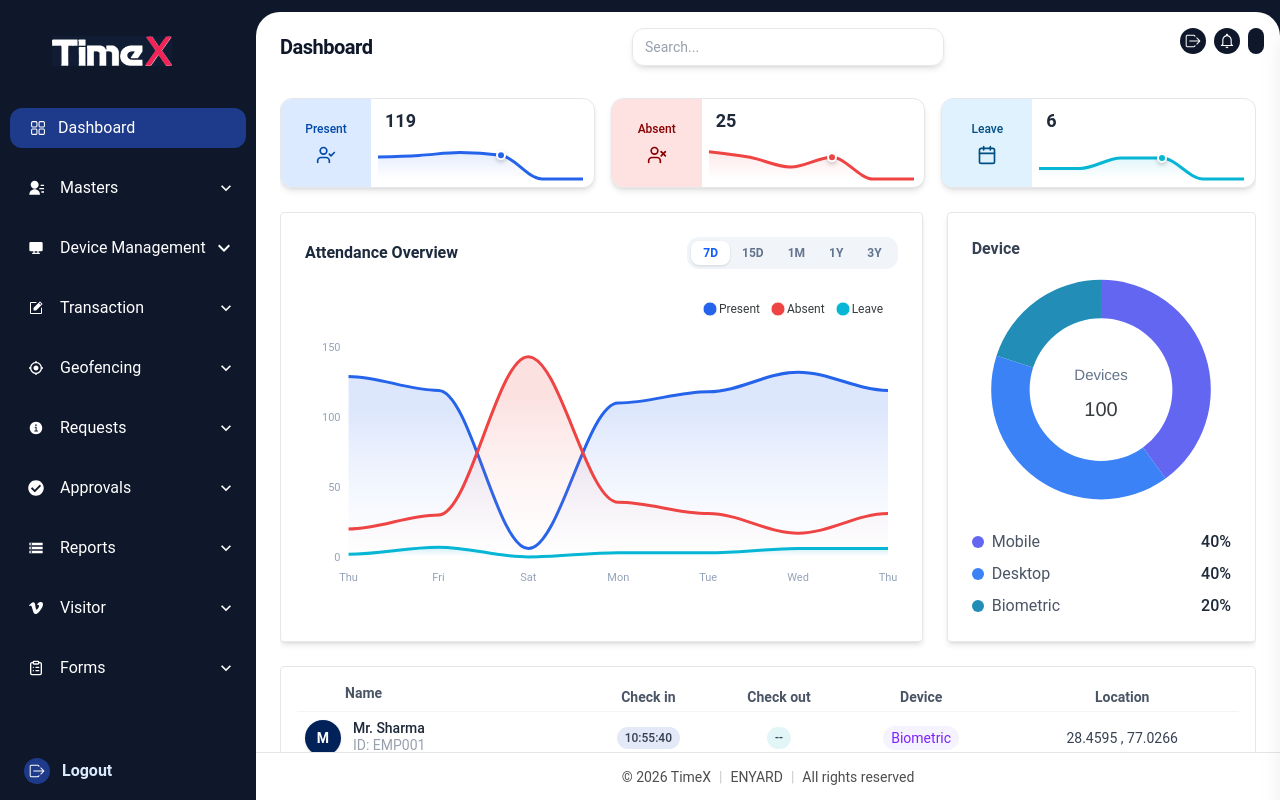
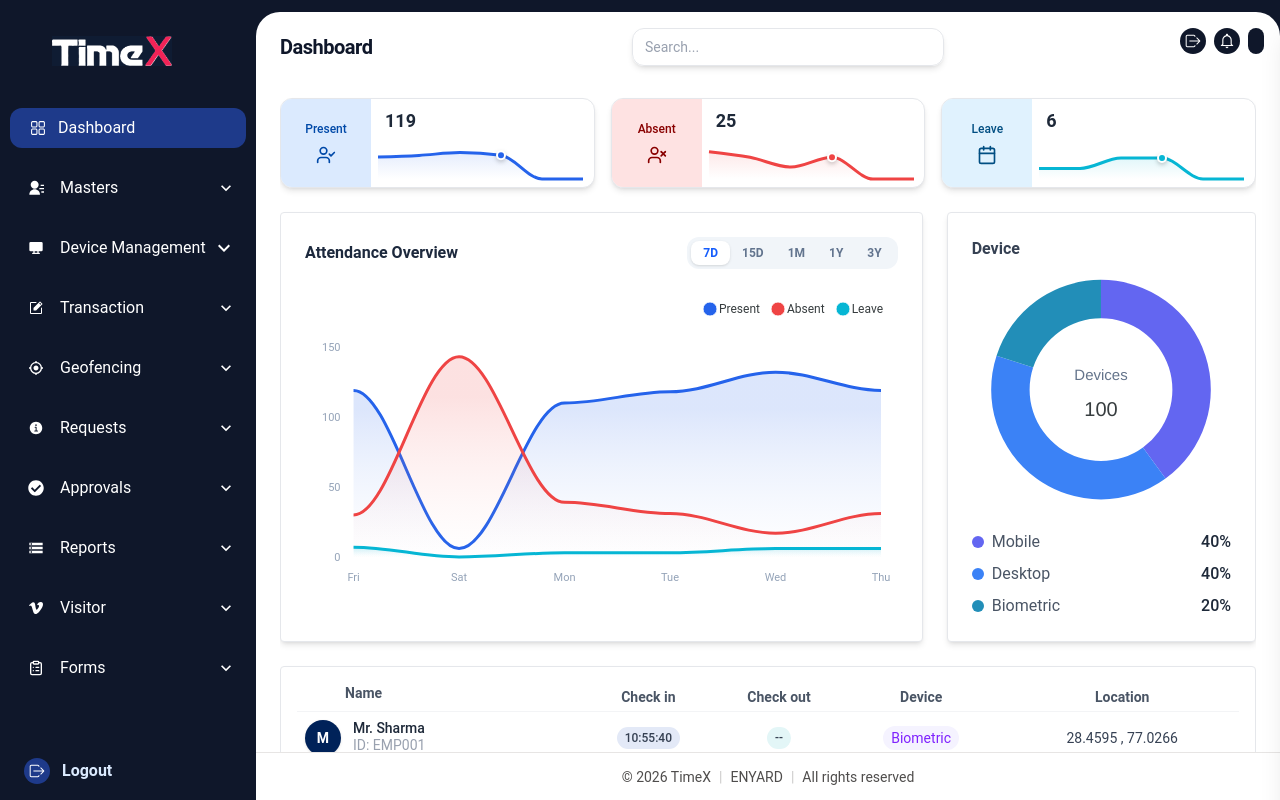
Before and after one commit to Enyard-Groups/TimeX, a React (Vite) app in the folder frontend/: page /dashboard in a window 1280 px wide. Built offline with nearby package versions, Linux system fonts and the light colour scheme; sample sign-in values are in the browser's storage.

Commit message:
updated line graph

```diff
--- a/frontend/src/components/AttendanceLineChart.jsx
+++ b/frontend/src/components/AttendanceLineChart.jsx
@@ -14,7 +14,7 @@ const AttendanceLineChart = ({ attendanceData = [] }) => {
 
     // 1. Daily/Weekly Views (7d, 15d, 1m)
     if (range === "7d" || range === "15d" || range === "1m") {
-      const sliceSize = range === "7d" ? -7 : range === "15d" ? -15 : -30;
+      const sliceSize = range === "7d" ? -6 : range === "15d" ? -15 : -30;
       return filteredData.slice(sliceSize).map((item) => {
         const dateObj = new Date(item.date);
         return {
@@ -135,29 +135,31 @@ const AttendanceLineChart = ({ attendanceData = [] }) => {
         stops: [20, 100],
       },
     },
-    // ADD THIS GRID SECTION
     grid: {
       show: true,
-      xaxis: {
-        lines: { show: false },
-      },
-      yaxis: {
-        lines: { show: false },
-      },
-      padding: {
-        left: 10,
-        right: 10,
-      },
+      xaxis: { lines: { show: false } },
+      yaxis: { lines: { show: false } },
+      padding: { left: 15, right:17 },
     },
     xaxis: {
       categories: processedData.map((d) => d.label),
       axisBorder: { show: false },
       axisTicks: { show: false },
-      labels: { style: { colors: "#94a3b8", fontSize: "11px" } },
+      labels: {
+        style: {
+          colors: "#94a3b8",
+          fontSize: "11px",
+        },
+        // --- TILT SETTINGS START HERE ---
+        rotate: -45,
+        rotateAlways: false,
+        hideOverlappingLabels: true,
+        trim: true,
+        maxHeight: 60,
+      },
     },
     yaxis: {
       labels: { style: { colors: "#94a3b8", fontSize: "11px" } },
-
       axisBorder: { show: false },
       axisTicks: { show: false },
     },
```
